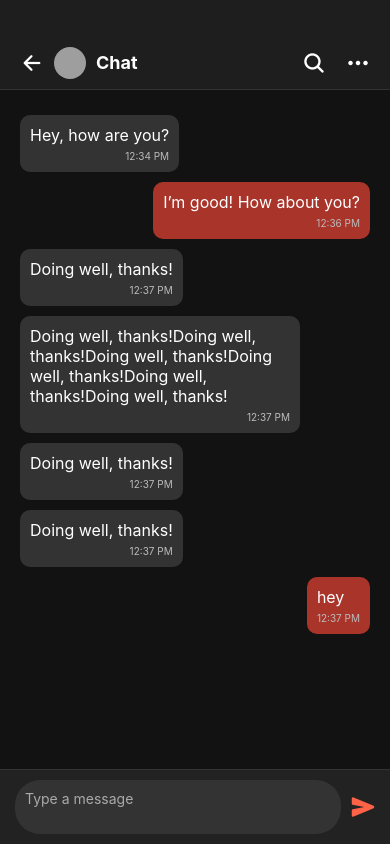
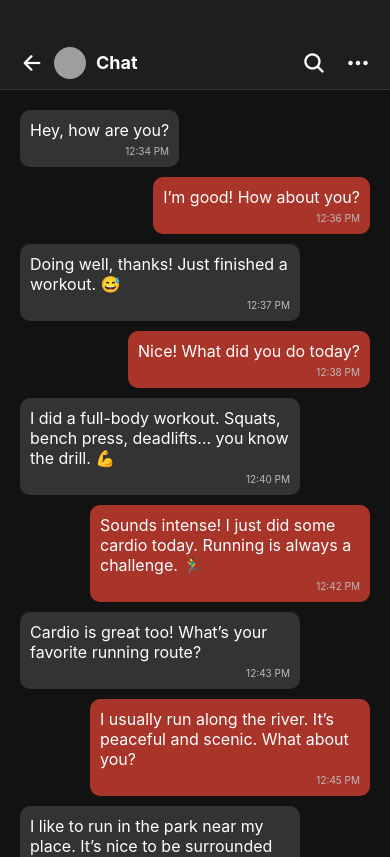
Before and after one commit to AhmedEssamYouns/chat, a React Native app: screen /chat in a window 390 px wide. Shown: the top 857 px of the page. Built offline with nearby package versions, Linux system fonts and the light colour scheme; grey boxes are pictures that could not be loaded.

Commit message:
detaild chat

```diff
--- a/Pages/Screens/ChatScreen.js
+++ b/Pages/Screens/ChatScreen.js
@@ -1,54 +1,59 @@
 import React, { useState, useRef, useEffect } from 'react';
-import { View, Text, FlatList, StyleSheet, TextInput, TouchableOpacity, Image , BackHandler } from 'react-native';
+import {
+  View,
+  Text,
+  FlatList,
+  StyleSheet,
+  TextInput,
+  TouchableOpacity,
+  Image,
+  BackHandler,
+  Keyboard,
+  KeyboardAvoidingView,
+  Platform,
+} from 'react-native';
 import { Ionicons } from '@expo/vector-icons';
-import SearchBar from '../../Components/Search';
+
+import MessageInput from '../../Components/Messege-Input';
+import MessageItem from '../../Components/Messege-item';
 
 const ChatConversationScreen = ({ navigation }) => {
   const [messages, setMessages] = useState([
-    {
-      id: '1',
-      text: 'Hey, how are you?',
-      time: '12:34 PM',
-      isSentByMe: false,
-    },
-    {
-      id: '2',
-      text: 'I’m good! How about you?',
-      time: '12:36 PM',
-      isSentByMe: true,
-    },
-    {
-      id: '3',
-      text: 'Doing well, thanks!',
-      time: '12:37 PM',
-      isSentByMe: false,
-    },
-    {
-      id: '4',
-      text: 'Doing well, thanks!Doing well, thanks!Doing well, thanks!Doing well, thanks!Doing well, thanks!Doing well, thanks!',
-      time: '12:37 PM',
-      isSentByMe: false,
-    }, {
-      id: '5',
-      text: 'Doing well, thanks!',
-      time: '12:37 PM',
-      isSentByMe: false,
-    },
-    {
-      id: '6',
-      text: 'Doing well, thanks!',
-      time: '12:37 PM',
-      isSentByMe: false,
-    },
-    {
-      id: '7',
-      text: 'hey',
-      time: '12:37 PM',
-      isSentByMe: true,
-    },
-    // More messages here...
+    { id: '1', text: 'Hey, how are you?', time: '12:34 PM', isSentByMe: false },
+    { id: '2', text: 'I’m good! How about you?', time: '12:36 PM', isSentByMe: true },
+    { id: '3', text: 'Doing well, thanks! Just finished a workout. 😅', time: '12:37 PM', isSentByMe: false },
+    { id: '4', text: 'Nice! What did you do today?', time: '12:38 PM', isSentByMe: true },
+    { id: '5', text: 'I did a full-body workout. Squats, bench press, deadlifts... you know the drill. 💪', time: '12:40 PM', isSentByMe: false },
+    { id: '6', text: 'Sounds intense! I just did some cardio today. Running is always a challenge. 🏃‍♂️', time: '12:42 PM', isSentByMe: true },
+    { id: '7', text: 'Cardio is great too! What’s your favorite running route?', time: '12:43 PM', isSentByMe: false },
+    { id: '8', text: 'I usually run along the river. It’s peaceful and scenic. What about you?', time: '12:45 PM', isSentByMe: true },
+    { id: '9', text: 'I like to run in the park near my place. It’s nice to be surrounded by nature.', time: '12:46 PM', isSentByMe: false },
+    { id: '10', text: 'Sounds lovely. Do you usually listen to music while running?', time: '12:48 PM', isSentByMe: true },
+    { id: '11', text: 'Definitely! I can’t run without my playlist. What do you listen to?', time: '12:50 PM', isSentByMe: false },
+    { id: '12', text: 'I’m into podcasts lately. It’s a great way to stay entertained while exercising.', time: '12:52 PM', isSentByMe: true },
+    { id: '13', text: 'Podcasts are awesome! Any recommendations?', time: '12:53 PM', isSentByMe: false },
+    { id: '14', text: 'I’d recommend “The Daily” for news and “How I Built This” for inspiring stories.', time: '12:55 PM', isSentByMe: true },
+    { id: '15', text: 'Great suggestions, thanks! I’ll check them out.', time: '12:56 PM', isSentByMe: false },
+    { id: '16', text: 'No problem! Let me know what you think once you’ve listened.', time: '12:58 PM', isSentByMe: true },
+    { id: '17', text: 'Will do. By the way, do you have any plans for the weekend?', time: '01:00 PM', isSentByMe: false },
+    { id: '18', text: 'I’m thinking of going hiking if the weather’s good. How about you?', time: '01:02 PM', isSentByMe: true },
+    { id: '19', text: 'That sounds like a lot of fun. I might just relax at home and catch up on some reading.', time: '01:04 PM', isSentByMe: false },
+    { id: '20', text: 'Relaxing sounds perfect too. Any books you’re excited about?', time: '01:06 PM', isSentByMe: true },
+    { id: '21', text: 'I just got “Project Hail Mary” by Andy Weir. Heard it’s a great read!', time: '01:08 PM', isSentByMe: false },
+    { id: '22', text: 'Nice choice! I loved “The Martian.” I’m sure it’ll be good.', time: '01:10 PM', isSentByMe: true },
+    { id: '23', text: 'Me too! I’ll let you know how it goes.', time: '01:12 PM', isSentByMe: false },
+    { id: '24', text: 'Looking forward to it. Alright, I need to get back to work. Catch you later?', time: '01:14 PM', isSentByMe: true },
+    { id: '25', text: 'Sure thing! Have a great day at work!', time: '01:16 PM', isSentByMe: false },
+    { id: '26', text: 'Thanks, you too! Bye for now!', time: '01:18 PM', isSentByMe: true },
+    { id: '27', text: 'Bye!', time: '01:20 PM', isSentByMe: false },
   ]);
 
+  // ... rest of your component logic
+  const handleSearchSubmit = () => {
+    if (searchResults.length > 0) {
+      scrollToSearchedMessage(currentSearchIndex);
+    }
+  };
   const [searchQuery, setSearchQuery] = useState('');
   const [newMessage, setNewMessage] = useState('');
   const flatListRef = useRef(null);
@@ -74,14 +79,14 @@ const ChatConversationScreen = ({ navigation }) => {
       const results = messages
         .map((message, index) => ({ ...message, index }))
         .filter((message) => message.text.toLowerCase().includes(searchQuery.toLowerCase()))
-        .reverse(); // Reverse the filtered results
+        .reverse(); // Reverse results to match inverted FlatList
 
       setSearchResults(results);
       if (results.length > 0) {
         setCurrentSearchIndex(0);
         setTimeout(() => {
           scrollToSearchedMessage(0);
-        }, 100); // Adjust timeout if needed
+        }, 100);
       }
     } else {
       setSearchResults([]);
@@ -93,9 +98,9 @@ const ChatConversationScreen = ({ navigation }) => {
     const handleBackPress = () => {
       if (isSearchMode) {
         setIsSearchMode(false);
-        return true; // Prevent default back button behavior
+        return true;
       }
-      return false; // Allow default back button behavior
+      return false;
     };
 
     BackHandler.addEventListener('hardwareBackPress', handleBackPress);
@@ -105,9 +110,17 @@ const ChatConversationScreen = ({ navigation }) => {
     };
   }, [isSearchMode]);
 
+  useEffect(() => {
+    if (!isSearchMode) {
+      setSearchQuery('');
+    }
+  }, [isSearchMode]);
+
   const scrollToSearchedMessage = (index) => {
     if (searchResults.length > 0 && flatListRef.current) {
-      flatListRef.current.scrollToIndex({ index: searchResults[index].index, animated: true });
+      // Adjust index for inverted FlatList
+      const adjustedIndex = messages.length - searchResults[index].index - 1;
+      flatListRef.current.scrollToIndex({ index: adjustedIndex, animated: true });
     }
   };
 
@@ -127,46 +140,9 @@ const ChatConversationScreen = ({ navigation }) => {
     }
   };
 
-  const renderMessageItem = ({ item }) => {
-    const lowerCaseText = item.text.toLowerCase();
-    const lowerCaseSearchQuery = searchQuery.toLowerCase();
-
-    const matchIndex = lowerCaseText.indexOf(lowerCaseSearchQuery);
-
-    if (matchIndex !== -1 && searchQuery !== '') {
-      const beforeMatch = item.text.substring(0, matchIndex);
-      const matchText = item.text.substring(matchIndex, matchIndex + searchQuery.length);
-      const afterMatch = item.text.substring(matchIndex + searchQuery.length);
-
-      return (
-        <View
-          style={[
-            styles.messageContainer,
-            item.isSentByMe ? styles.sentMessage : styles.receivedMessage,
-          ]}
-        >
-          <Text style={styles.messageText}>
-            {beforeMatch}
-            <Text style={styles.highlightedText}>{matchText}</Text>
-            {afterMatch}
-          </Text>
-          <Text style={styles.messageTime}>{item.time}</Text>
-        </View>
-      );
-    }
-
-    return (
-      <View
-        style={[
-          styles.messageContainer,
-          item.isSentByMe ? styles.sentMessage : styles.receivedMessage,
-        ]}
-      >
-        <Text style={styles.messageText}>{item.text}</Text>
-        <Text style={styles.messageTime}>{item.time}</Text>
-      </View>
-    );
-  };
+  const renderMessageItem = ({ item }) => (
+    <MessageItem item={item} searchQuery={searchQuery} />
+  );
 
   return (
     <View style={{ flex: 1, backgroundColor: '#121212' }}>
@@ -195,17 +171,19 @@ const ChatConversationScreen = ({ navigation }) => {
                 style={{ width: 180, padding: 15, color: 'white' }}
                 placeholderTextColor="#AAAAAA"
                 value={searchQuery}
+                returnKeyType='search'
+                onSubmitEditing={handleSearchSubmit}
                 onChangeText={setSearchQuery}
               />
             </View>
             <View style={styles.navigationButtons}>
-              <TouchableOpacity onPress={handlePreviousResult}>
+              <TouchableOpacity onPress={handleNextResult}>
                 <Ionicons name="arrow-up" size={24} color="#FFFFFF" />
               </TouchableOpacity>
               <Text style={styles.navigationText}>
                 {currentSearchIndex + 1} / {searchResults.length}
               </Text>
-              <TouchableOpacity onPress={handleNextResult}>
+              <TouchableOpacity onPress={handlePreviousResult}>
                 <Ionicons name="arrow-down" size={24} color="#FFFFFF" />
               </TouchableOpacity>
             </View>
@@ -224,29 +202,16 @@ const ChatConversationScreen = ({ navigation }) => {
           )}
         </View>
       </View>
-
       <FlatList
         ref={flatListRef}
-        data={messages}
+        data={[...messages].reverse()}
         renderItem={renderMessageItem}
         keyExtractor={(item) => item.id}
-        contentContainerStyle={{ paddingHorizontal: 10, paddingTop: 20, paddingBottom: 20 }}
+        contentContainerStyle={{ paddingHorizontal: 20, paddingTop: 20, paddingBottom: 15 }}
         style={styles.messageList}
+        inverted
       />
-
-      <View style={styles.inputContainer}>
-        <TextInput
-          multiline
-          style={styles.input}
-          placeholder="Type a message"
-          placeholderTextColor="#AAAAAA"
-          value={newMessage}
-          onChangeText={setNewMessage}
-        />
-        <TouchableOpacity onPress={handleSend}>
-          <Ionicons name="send" size={24} color="tomato" style={styles.sendIcon} />
-        </TouchableOpacity>
-      </View>
+      <MessageInput newMessage={newMessage} setNewMessage={setNewMessage} handleSend={handleSend} />
     </View>
   );
 };
@@ -279,32 +244,6 @@ const styles = StyleSheet.create({
   icon: {
     marginLeft: 20,
   },
-  messageList: {
-    backgroundColor: '#121212',
-    paddingHorizontal: 10,
-  },
-  messageContainer: {
-    marginVertical: 5,
-    padding: 10,
-    borderRadius: 10,
-    maxWidth: '80%',
-  },
-  sentMessage: {
-    backgroundColor: '#A8342A',
-    alignSelf: 'flex-end',
-  },
-  receivedMessage: {
-    backgroundColor: '#333333',
-    alignSelf: 'flex-start',
-  },
-  messageText: {
-    fontSize: 16,
-    color: '#FFFFFF',
-  },
-  highlightedText: {
-    color: 'tomato',
-    fontWeight: 'bold',
-  },
   messageTime: {
     color: '#BBBBBB',
     fontSize: 10,
@@ -321,25 +260,6 @@ const styles = StyleSheet.create({
     color: '#FFFFFF',
     marginHorizontal: 10,
   },
-  inputContainer: {
-    flexDirection: 'row',
-    alignItems: 'center',
-    backgroundColor: '#222',
-    padding: 10,
-    paddingHorizontal: 15,
-    borderTopWidth: 1,
-    borderTopColor: '#333',
-  },
-  input: {
-    flex: 1,
-    color: '#FFFFFF',
-    padding: 10,
-    borderRadius: 25,
-    backgroundColor: '#333',
-  },
-  sendIcon: {
-    marginLeft: 10,
-  },
 });
 
 export default ChatConversationScreen;
--- a/Routes/tabs-nav.js
+++ b/Routes/tabs-nav.js
@@ -6,8 +6,7 @@ import { TouchableOpacity, Keyboard, View, Text, StyleSheet } from 'react-native
 import ChatScreen from '../Pages/Main/home';
 import StoriesScreen from '../Pages/Main/stories';
 import ProfileScreen from '../Pages/Main/profile';
-import FloatingButton from '../Components/FloatingButton';
-import ChatConversationScreen from '../Pages/Screens/ChatScreen';
+import FloatingButton from '../Components/Floating-Button';
 
 const Tab = createMaterialTopTabNavigator();
 
--- /dev/null
+++ b/components/Messege-Input.js
@@ -0,0 +1,46 @@
+// components/MessageInput.js
+import React from 'react';
+import { View, TextInput, TouchableOpacity, StyleSheet } from 'react-native';
+import { Ionicons } from '@expo/vector-icons';
+
+const MessageInput = ({ newMessage, setNewMessage, handleSend }) => {
+  return (
+    <View style={styles.inputContainer}>
+      <TextInput
+        multiline
+        style={styles.input}
+        placeholder="Type a message"
+        placeholderTextColor="#AAAAAA"
+        value={newMessage}
+        onChangeText={setNewMessage}
+      />
+      <TouchableOpacity onPress={handleSend}>
+        <Ionicons name="send" size={24} color="tomato" style={styles.sendIcon} />
+      </TouchableOpacity>
+    </View>
+  );
+};
+
+const styles = StyleSheet.create({
+  inputContainer: {
+    flexDirection: 'row',
+    alignItems: 'center',
+    backgroundColor: '#222',
+    padding: 10,
+    paddingHorizontal: 15,
+    borderTopWidth: 1,
+    borderTopColor: '#333',
+  },
+  input: {
+    flex: 1,
+    color: '#FFFFFF',
+    padding: 10,
+    borderRadius: 25,
+    backgroundColor: '#333',
+  },
+  sendIcon: {
+    marginLeft: 10,
+  },
+});
+
+export default MessageInput;
--- /dev/null
+++ b/components/Messege-Item.js
@@ -0,0 +1,77 @@
+// components/MessageItem.js
+import React from 'react';
+import { View, Text, StyleSheet } from 'react-native';
+
+const MessageItem = ({ item, searchQuery }) => {
+  const lowerCaseText = item.text.toLowerCase();
+  const lowerCaseSearchQuery = searchQuery.toLowerCase();
+
+  const matchIndex = lowerCaseText.indexOf(lowerCaseSearchQuery);
+
+  if (matchIndex !== -1 && searchQuery !== '') {
+    const beforeMatch = item.text.substring(0, matchIndex);
+    const matchText = item.text.substring(matchIndex, matchIndex + searchQuery.length);
+    const afterMatch = item.text.substring(matchIndex + searchQuery.length);
+
+    return (
+      <View
+        style={[
+          styles.messageContainer,
+          item.isSentByMe ? styles.sentMessage : styles.receivedMessage,
+        ]}
+      >
+        <Text style={styles.messageText}>
+          {beforeMatch}
+          <Text style={styles.highlightedText}>{matchText}</Text>
+          {afterMatch}
+        </Text>
+        <Text style={styles.messageTime}>{item.time}</Text>
+      </View>
+    );
+  }
+
+  return (
+    <View
+      style={[
+        styles.messageContainer,
+        item.isSentByMe ? styles.sentMessage : styles.receivedMessage,
+      ]}
+    >
+      <Text style={styles.messageText}>{item.text}</Text>
+      <Text style={styles.messageTime}>{item.time}</Text>
+    </View>
+  );
+};
+
+const styles = StyleSheet.create({
+  messageContainer: {
+    marginVertical: 5,
+    padding: 10,
+    borderRadius: 10,
+    maxWidth: '80%',
+  },
+  sentMessage: {
+    backgroundColor: '#A8342A',
+    alignSelf: 'flex-end',
+  },
+  receivedMessage: {
+    backgroundColor: '#333333',
+    alignSelf: 'flex-start',
+  },
+  messageText: {
+    fontSize: 16,
+    color: '#FFFFFF',
+  },
+  highlightedText: {
+    color: 'blue',
+    fontWeight: 'bold',
+  },
+  messageTime: {
+    color: '#BBBBBB',
+    fontSize: 10,
+    marginTop: 5,
+    textAlign: 'right',
+  },
+});
+
+export default MessageItem;
--- a/package.json
+++ b/package.json
@@ -16,14 +16,15 @@
     "expo": "~51.0.26",
     "expo-app-loading": "^2.1.1",
     "expo-image-picker": "~15.0.7",
+    "expo-splash-screen": "~0.27.5",
     "expo-status-bar": "~1.12.1",
     "react": "18.2.0",
     "react-native": "0.74.5",
     "react-native-gesture-handler": "^2.18.1",
+    "react-native-keyboard-aware-scroll-view": "^0.9.5",
     "react-native-safe-area-context": "^4.10.8",
     "react-native-screens": "^3.34.0",
-    "react-native-tab-view": "^3.5.2",
-    "expo-splash-screen": "~0.27.5"
+    "react-native-tab-view": "^3.5.2"
   },
   "devDependencies": {
     "@babel/core": "^7.20.0"
```
Also changed, not shown: components/Floating-Button.js (renamed from components/FloatingButton.js), 1 other file (tests, documents, lock files or other folders).
